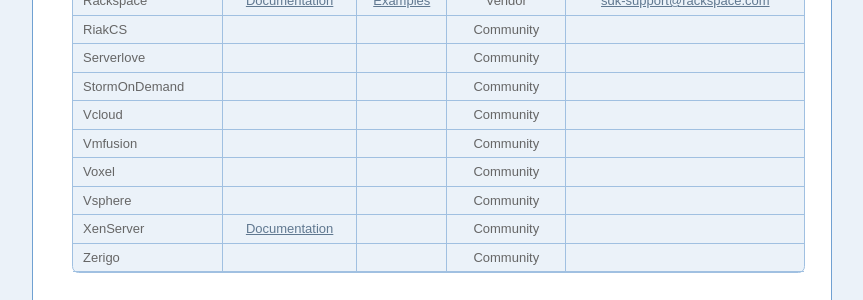
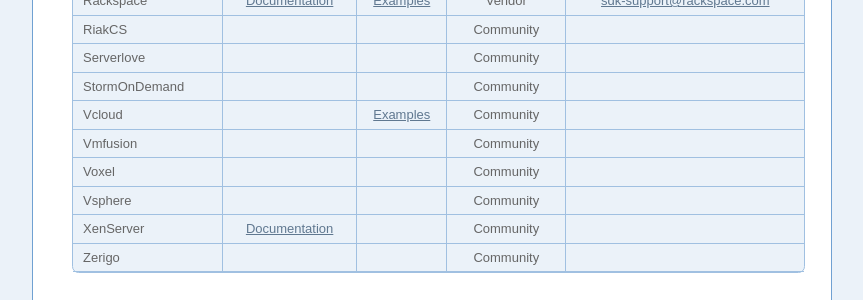
Before and after one commit to fog/fog.github.com, a Jekyll site: the page built from about/provider_documentation.markdown, in a window 1280 px wide. Shown: the part 1284-1584 px from the top of the page, without its empty margins (208-1071 px from the left). Built offline with Jekyll 4.4.1, drawn with Linux system fonts in a browser that asks for light colours; nearby versions of some CDN libraries; Markdown is read by kramdown in place of the engine named in the settings.

Commit message:
Add link to Vcloud provider examples.

```diff
--- a/about/provider_documentation.markdown
+++ b/about/provider_documentation.markdown
@@ -233,7 +233,7 @@ In order to maximize the benefits of open source, you are encouraged submit bugs
    <tr>
      <td>Vcloud</td>
      <td></td>
-     <td></td>
+     <td><a href="https://github.com/fog/fog/tree/master/lib/fog/vcloud/examples">Examples</a></td>
      <td>Community</td>
      <td></td>
    </tr>
```
